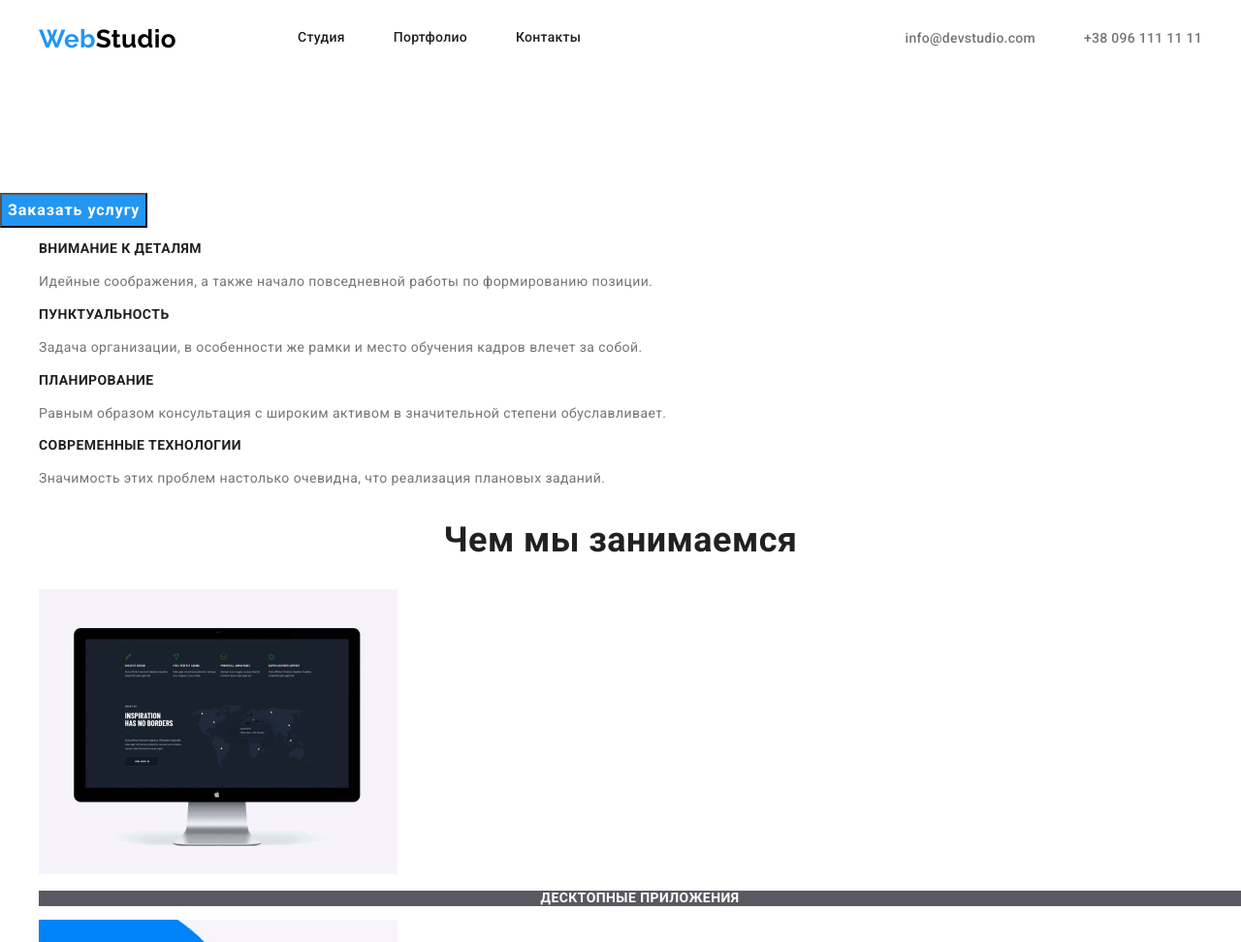
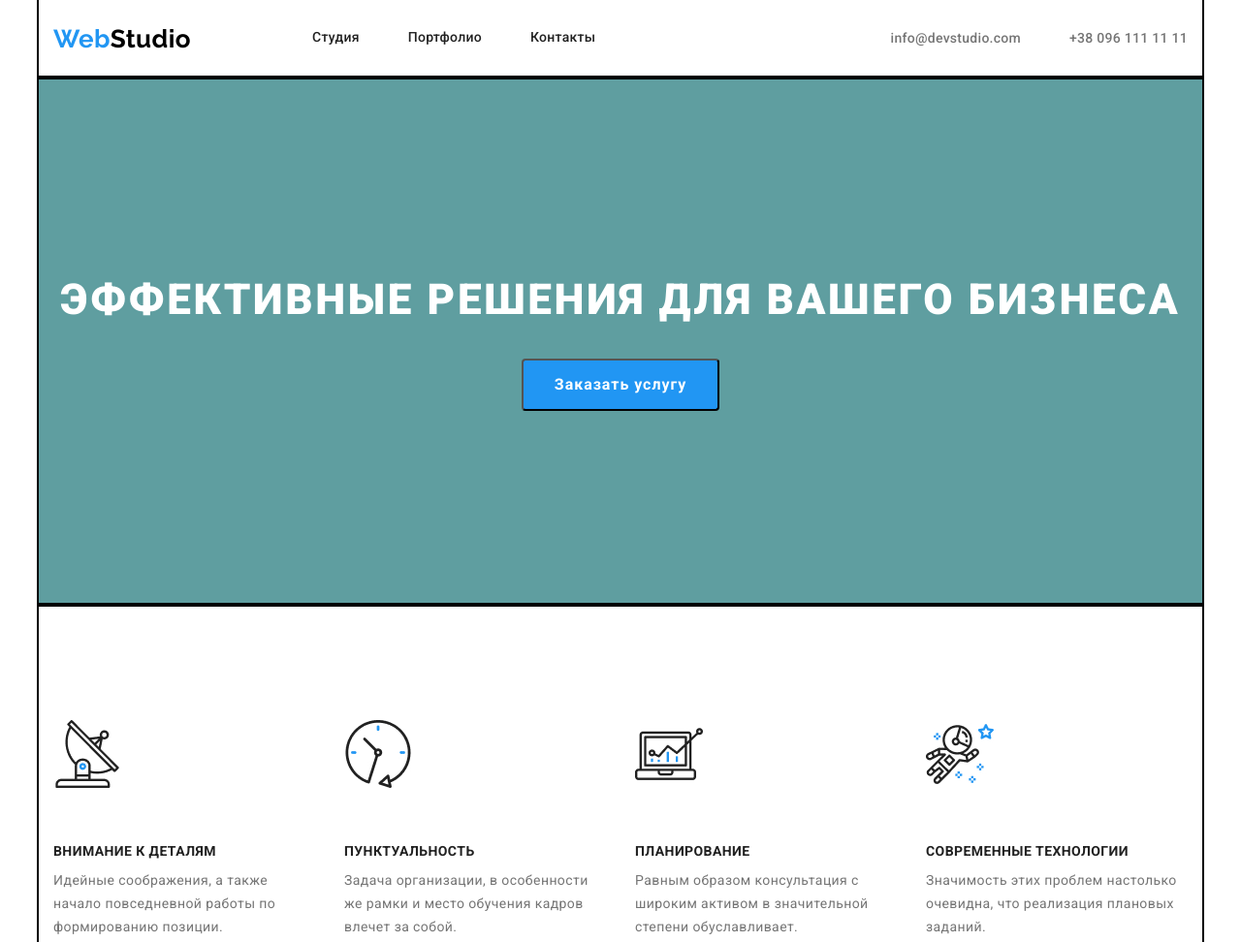
Before and after one commit to Liliia-Pedorych/goit-markup-hw-03, a plain HTML site: page index.html in a window 1280 px wide. Shown: the top 972 px of the page at 97% size. Drawn offline with Linux system fonts and the light colour scheme.

Commit message:
Додає геометрію в секції Герой і Переваги

```diff
--- a/css/styles.css
+++ b/css/styles.css
@@ -10,6 +10,17 @@ body {
   font-family: 'Roboto', sans-serif;
   font-size: 14px;
   letter-spacing: 0.03em;
+  margin: 0;
+}
+
+html {
+  box-sizing: border-box;
+}
+
+*,
+*::before,
+*::after {
+  box-sizing: inherit;
 }
 
 .list {
@@ -22,16 +33,13 @@ body {
   display: block;
 }
 
-.current {
-  color: var(--accent-color);
-}
-
 .container {
   width: 1200px;
   padding-right: 15px;
   padding-left: 15px;
   margin-right: auto;
   margin-left: auto;
+  outline: 2px solid black;
 }
 
 /* Хедер */
@@ -66,11 +74,6 @@ body {
 .address-list {
   display: flex;
 }
-
-/* .header-address {
-  display: flex;
-  margin-left: auto;
-} */
 
 .header .container {
   display: flex;
@@ -112,7 +115,13 @@ body {
   letter-spacing: 0.02em;
   color: var(--text-color);
 }
+
 /* Герой */
+
+.hero {
+  background-color: cadetblue;
+}
+
 .hero-title {
   font-weight: 900;
   font-size: 44px;
@@ -121,7 +130,18 @@ body {
   letter-spacing: 0.06em;
   text-transform: uppercase;
   color: #ffffff;
+  /* width: 696px; */
+  padding-top: 200px;
+  margin-top: 0px;
+  margin-bottom: 30px;
 }
+
+.order {
+  display: flex;
+  justify-content: center;
+  padding-bottom: 200px;
+}
+
 .hero .button {
   font-weight: 700;
   font-size: 16px;
@@ -132,9 +152,35 @@ body {
   letter-spacing: 0.06em;
   color: #ffffff;
   background-color: var(--accent-color);
+
+  padding-top: 10px;
+  padding-right: 32px;
+  padding-bottom: 10px;
+  padding-left: 32px;
+  border-radius: 4px;
 }
 
 /* Преимущества */
+
+.advantages-list {
+  display: flex;
+  padding-top: 119px;
+  padding-bottom: 94px;
+  padding-left: 0;
+}
+
+.advantages-list-item {
+  width: 270px;
+}
+
+.advantages-list-item:not(:last-child) {
+  margin-right: 30px;
+}
+
+.advantages-list-item-icon {
+  margin-bottom: 55px;
+}
+
 .subtitle {
   font-weight: 700;
   font-size: 14px;
@@ -142,10 +188,17 @@ body {
   text-transform: uppercase;
   color: var(--title-color);
 }
+
+.advantages-list .subtitle {
+  margin-top: 0;
+  margin-bottom: 10px;
+}
+
 .description {
   font-weight: 400;
   line-height: 1.71;
   color: var(--text-color);
+  margin: 0;
 }
 
 /* Чем мы занимаемся */
--- a/index.html
+++ b/index.html
@@ -62,15 +62,22 @@
     </header>
     <main>
       <!-- Герой -->
-      <section class="hero">
+      <section class="hero container">
         <h1 class="hero-title">Эффективные решения для вашего бизнеса</h1>
-        <button type="button" class="button">Заказать услугу</button>
+        <div class="order">
+          <button type="button" class="button">Заказать услугу</button>
+        </div>
       </section>
       <!-- Преимущества -->
-      <section class="advantages">
+      <section class="advantages container">
         <h2 hidden>Преимущества</h2>
         <ul class="advantages-list list">
           <li class="advantages-list-item">
+            <img
+              class="advantages-list-item-icon"
+              src="./images/advantages/antenna.jpg"
+              alt="антена"
+            />
             <h3 class="subtitle">Внимание к деталям</h3>
             <p class="description">
               Идейные соображения, а также начало повседневной работы по
@@ -78,6 +85,11 @@
             </p>
           </li>
           <li class="advantages-list-item">
+            <img
+              class="advantages-list-item-icon"
+              src="./images/advantages/clock.jpg"
+              alt="будильник"
+            />
             <h3 class="subtitle">Пунктуальность</h3>
             <p class="description">
               Задача организации, в особенности же рамки и место обучения кадров
@@ -85,6 +97,11 @@
             </p>
           </li>
           <li class="advantages-list-item">
+            <img
+              class="advantages-list-item-icon"
+              src="./images/advantages/diagram.jpg"
+              alt="диаграма"
+            />
             <h3 class="subtitle">Планирование</h3>
             <p class="description">
               Равным образом консультация с широким активом в значительной
@@ -92,6 +109,11 @@
             </p>
           </li>
           <li class="advantages-list-item">
+            <img
+              class="advantages-list-item-icon"
+              src="./images/advantages/astronaut.jpg"
+              alt="космонавт"
+            />
             <h3 class="subtitle">Современные технологии</h3>
             <p class="description">
               Значимость этих проблем настолько очевидна, что реализация
@@ -101,7 +123,7 @@
         </ul>
       </section>
       <!-- Чем мы занимаемся -->
-      <section class="services">
+      <section class="services container">
         <h2 class="title">Чем мы занимаемся</h2>
         <ul class="services-list list">
           <li class="services-list-item">
```
Also changed, not shown: images/advantages/antenna.jpg (added), images/advantages/astronaut.jpg (added), images/advantages/clock.jpg (added), images/advantages/diagram.jpg (added).
